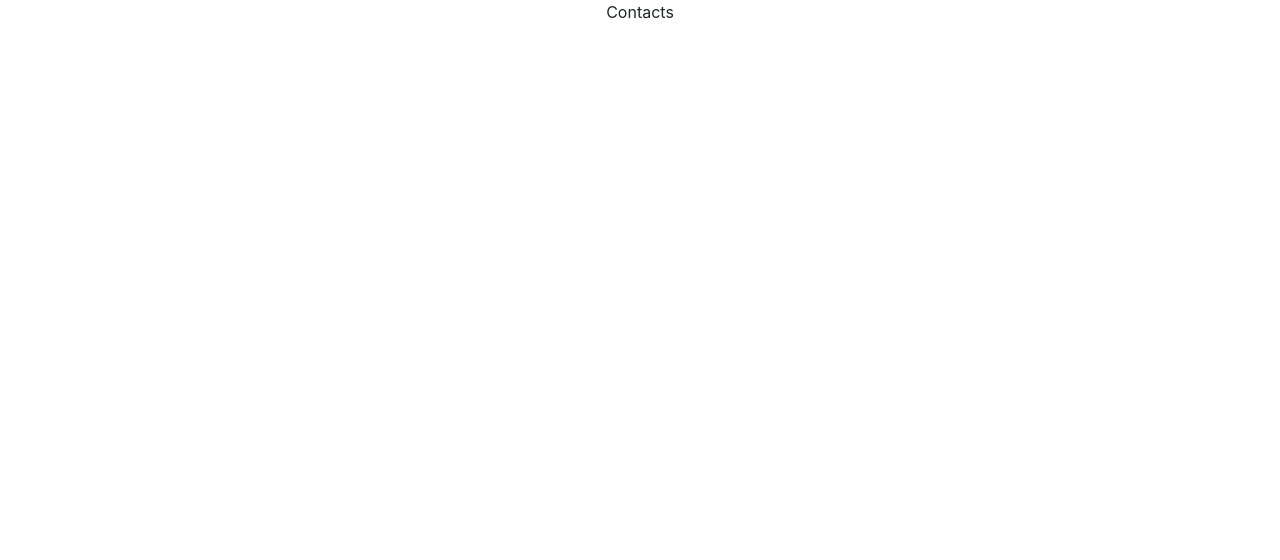
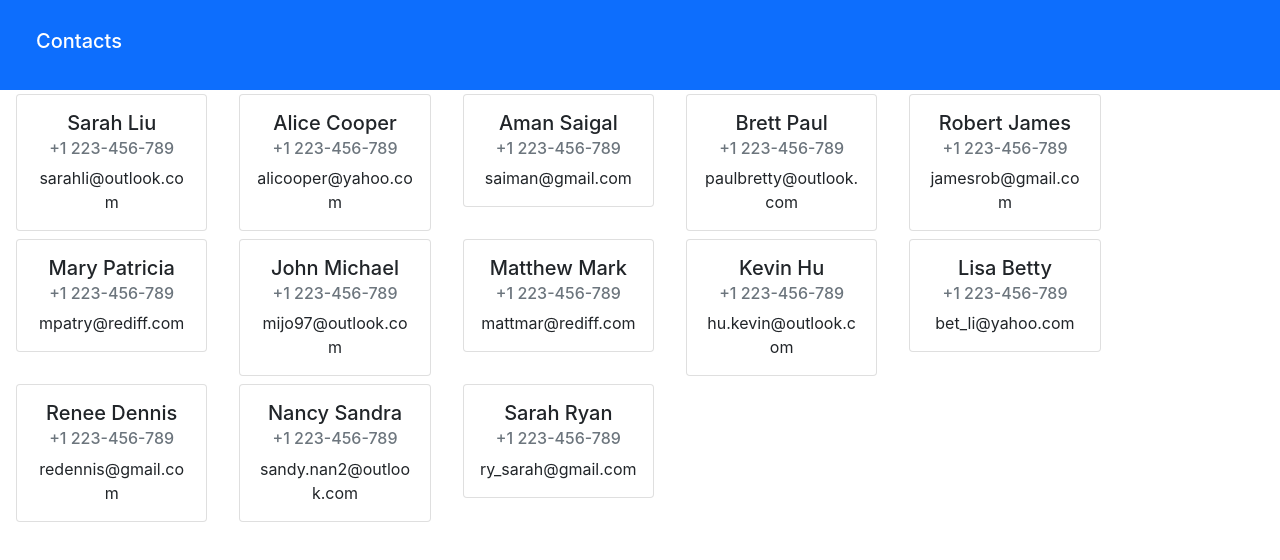
Before and after one commit to Monika-ch/Contacts, a React (Create React App) app: page / in a window 1280 px wide. Shown: the top 560 px of the page. Built offline with nearby package versions, Linux system fonts and the light colour scheme.

Commit message:
Contact List

```diff
--- a/src/App.js
+++ b/src/App.js
@@ -1,10 +1,10 @@
-import React from "react";
+import Main from "./components/Main";
 import "./App.css";
 
 function App() {
   return (
     <div className='App'>
-      <span>Contacts </span>
+      <Main />
     </div>
   );
 }
--- /dev/null
+++ b/src/app/shared/CONTACTS.js
@@ -0,0 +1,93 @@
+export const CONTACTS = [
+  {
+    id: 0,
+    firstName: "Sarah",
+    lastName: "Liu",
+    phone: "+1 223-456-789",
+    email: "sarahli@outlook.com",
+  },
+  {
+    id: 1,
+    firstName: "Alice",
+    lastName: "Cooper",
+    phone: "+1 223-456-789",
+    email: "alicooper@yahoo.com",
+  },
+  {
+    id: 2,
+    firstName: "Aman",
+    lastName: "Saigal",
+    phone: "+1 223-456-789",
+    email: "saiman@gmail.com",
+  },
+  {
+    id: 3,
+    firstName: "Brett",
+    lastName: "Paul",
+    phone: "+1 223-456-789",
+    email: "paulbretty@outlook.com",
+  },
+  {
+    id: 4,
+    firstName: "Robert",
+    lastName: "James",
+    phone: "+1 223-456-789",
+    email: "jamesrob@gmail.com",
+  },
+  {
+    id: 5,
+    firstName: "Mary",
+    lastName: "Patricia",
+    phone: "+1 223-456-789",
+    email: "mpatry@rediff.com",
+  },
+  {
+    id: 6,
+    firstName: "John",
+    lastName: "Michael",
+    phone: "+1 223-456-789",
+    email: "mijo97@outlook.com",
+  },
+  {
+    id: 7,
+    firstName: "Matthew",
+    lastName: "Mark",
+    phone: "+1 223-456-789",
+    email: "mattmar@rediff.com",
+  },
+  {
+    id: 8,
+    firstName: "Kevin",
+    lastName: "Hu",
+    phone: "+1 223-456-789",
+    email: "hu.kevin@outlook.com",
+  },
+  {
+    id: 9,
+    firstName: "Lisa",
+    lastName: "Betty",
+    phone: "+1 223-456-789",
+    email: "bet_li@yahoo.com",
+  },
+  {
+    id: 10,
+    firstName: "Renee",
+    lastName: "Dennis",
+    phone: "+1 223-456-789",
+    email: "redennis@gmail.com",
+  },
+  {
+    id: 11,
+    firstName: "Nancy",
+    lastName: "Sandra",
+    phone: "+1 223-456-789",
+    email: "sandy.nan2@outlook.com",
+  },
+  {
+    id: 12,
+    firstName: "Sarah",
+    lastName: "Ryan",
+    phone: "+1 223-456-789",
+    email: "ry_sarah@gmail.com",
+  },
+];
--- /dev/null
+++ b/src/components/Header.js
@@ -0,0 +1,13 @@
+import { Navbar, NavbarBrand } from "reactstrap";
+
+const Header = () => {
+  return (
+    <Navbar dark color='primary' sticky='top' expand='md' className='p-4'>
+      <NavbarBrand href='/' className='h6 ml-5'>
+        Contacts
+      </NavbarBrand>
+    </Navbar>
+  );
+};
+
+export default Header;
--- /dev/null
+++ b/src/components/Main.js
@@ -0,0 +1,13 @@
+import ContactsList from "../features/contacts/ContactsList";
+import Header from "./Header";
+
+function Main() {
+  return (
+    <>
+      <Header />
+      <ContactsList />
+    </>
+  );
+}
+
+export default Main;
--- /dev/null
+++ b/src/features/contacts/ContactCard.js
@@ -0,0 +1,19 @@
+import { Card, CardBody, CardSubtitle, CardText, CardTitle } from "reactstrap";
+
+const ContactCard = (props) => {
+  return (
+    <Card>
+      <CardBody>
+        <CardTitle tag='h5'>
+          {`${props.contact.firstName} ${props.contact.lastName}`}
+        </CardTitle>
+        <CardSubtitle className='mb-2 text-muted' tag='h6'>
+          {props.contact.phone}
+        </CardSubtitle>
+        <CardText>{props.contact.email}</CardText>
+      </CardBody>
+    </Card>
+  );
+};
+
+export default ContactCard;
--- /dev/null
+++ b/src/features/contacts/ContactsList.js
@@ -0,0 +1,19 @@
+import { CONTACTS } from '../../app/shared/CONTACTS';
+import { Col, Row } from "reactstrap";
+import ContactCard from './ContactCard';
+
+const ContactsList = () => {
+  return (
+    <Row className='ms-auto'>
+      {CONTACTS.map((contact) => {
+        return (
+          <Col md='2' className='m-1' key={contact.id}>
+            <ContactCard contact={contact} />
+          </Col>
+        )
+      })}
+    </Row>
+  )
+}
+
+export default ContactsList;
```
Also changed, not shown: src/components/CreatePage.js (added).
